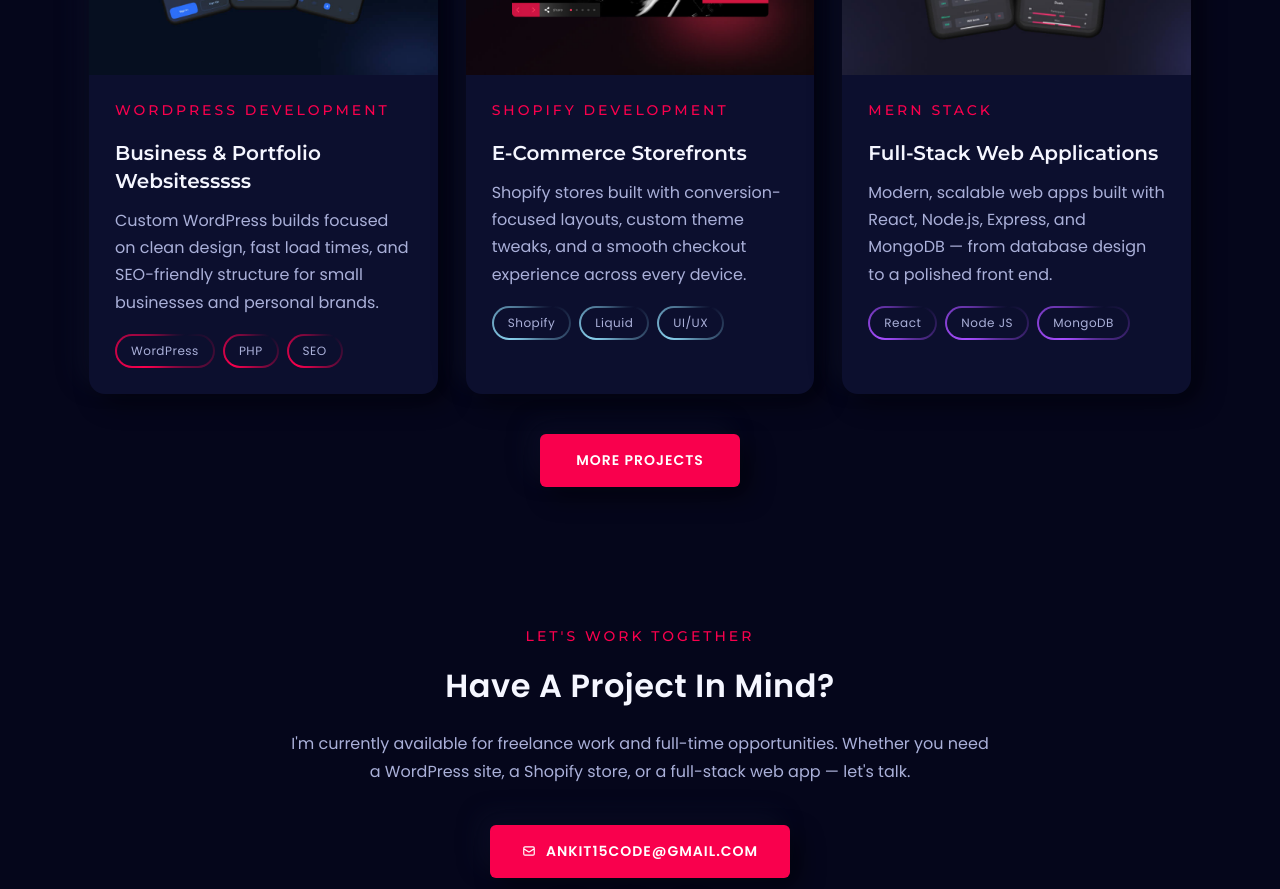
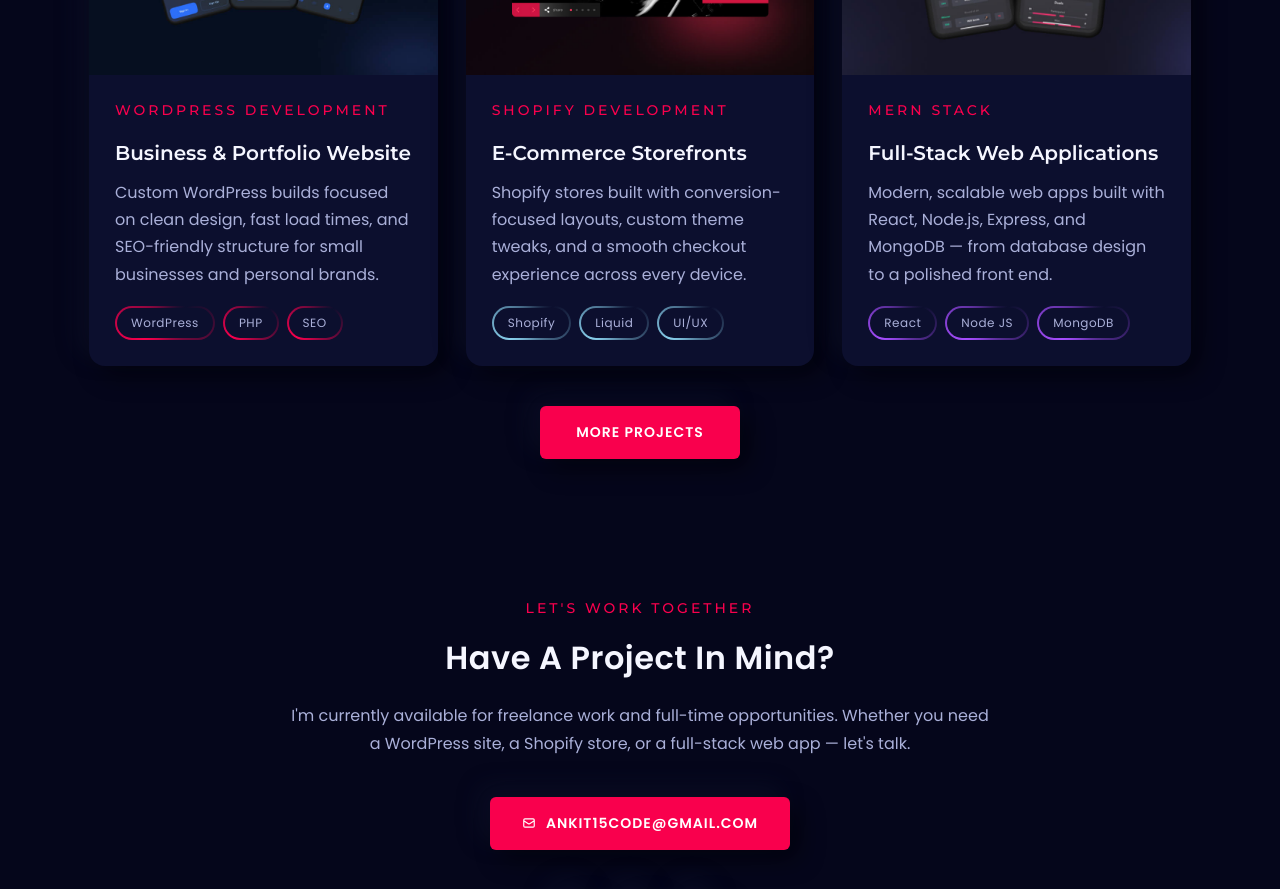
Before and after one commit to AmitDevOfficial/NewPortFolio, a React (Create React App) app: page / in a window 1280 px wide. Shown: the part 3420-4309 px from the top of the page. Built offline with nearby package versions, Linux system fonts and the light colour scheme.

Commit message:
Update featuredWork content via admin dashboard

```diff
--- a/src/data/projectsData.js
+++ b/src/data/projectsData.js
@@ -18,7 +18,7 @@ export const defaultProjects = [
     {
         "id": "wp-business",
         "tag": "WordPress Development",
-        "title": "Business & Portfolio Websitesssss",
+        "title": "Business & Portfolio Website",
         "desc": "Custom WordPress builds focused on clean design, fast load times, and SEO-friendly structure for small businesses and personal brands.",
         "tags": [
             "WordPress",
```
